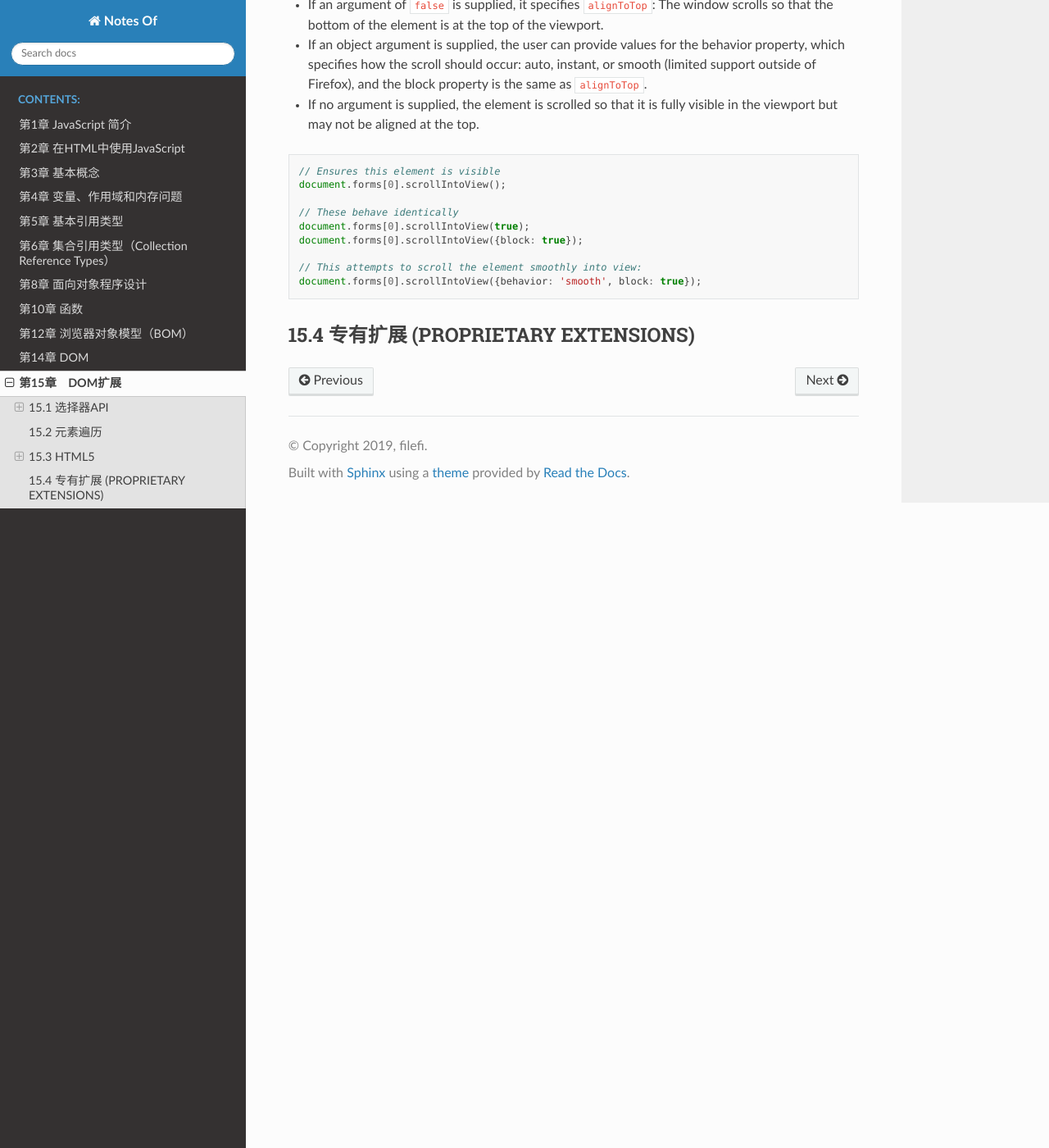
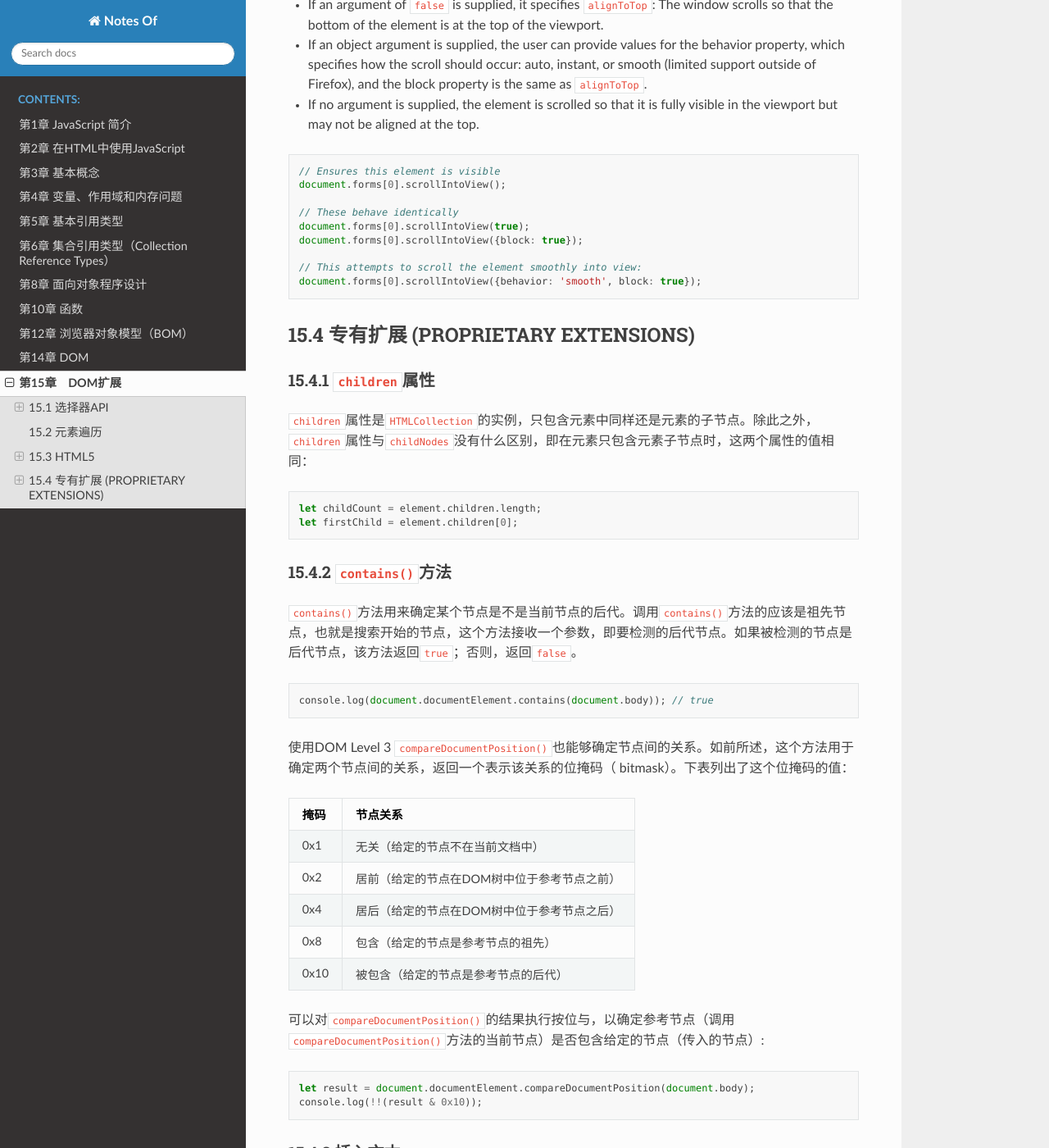
Before and after one commit to filefi/NotesOfProfessional-JavaScript-for-Web-Developers, a Sphinx documentation site: the page built from source/Chapter15-DOM_Extensions.md, in a window 1280 px wide and 1400 px high, scrolled down 5953 px. Shown: the whole window at 82% size. Built offline with Sphinx 7.4.7 and the Read the Docs theme 2.0.0, drawn with Linux system fonts in a browser that asks for light colours; some of the changed text lies outside the part shown.

Commit message:
chapter 15 finished

````diff
--- a/source/Chapter15-DOM_Extensions.md
+++ b/source/Chapter15-DOM_Extensions.md
@@ -270,3 +270,54 @@
 
 
 ## 15.4 专有扩展 (PROPRIETARY EXTENSIONS)
+
+### 15.4.1  `children`属性
+
+`children`属性是`HTMLCollection`的实例，只包含元素中同样还是元素的子节点。除此之外，`children`属性与`childNodes`没有什么区别，即在元素只包含元素子节点时，这两个属性的值相同：
+
+```js
+let childCount = element.children.length;
+let firstChild = element.children[0];
+```
+
+### 15.4.2 `contains()`方法
+
+`contains()`方法用来确定某个节点是不是当前节点的后代。调用`contains()`方法的应该是祖先节点，也就是搜索开始的节点，这个方法接收一个参数，即要检测的后代节点。如果被检测的节点是后代节点，该方法返回`true`；否则，返回`false`。
+
+```js
+console.log(document.documentElement.contains(document.body)); // true
+```
+
+使用DOM Level 3 `compareDocumentPosition()`也能够确定节点间的关系。如前所述，这个方法用于确定两个节点间的关系，返回一个表示该关系的位掩码（ bitmask）。下表列出了这个位掩码的值：
+
+| 掩码 | 节点关系                                    |
+| :--- | :------------------------------------------ |
+| 0x1  | 无关（给定的节点不在当前文档中）            |
+| 0x2  | 居前（给定的节点在DOM树中位于参考节点之前） |
+| 0x4  | 居后（给定的节点在DOM树中位于参考节点之后） |
+| 0x8  | 包含（给定的节点是参考节点的祖先）          |
+| 0x10 | 被包含（给定的节点是参考节点的后代）        |
+
+可以对`compareDocumentPosition()`的结果执行按位与，以确定参考节点（调用`compareDocumentPosition()`方法的当前节点）是否包含给定的节点（传入的节点）:
+
+
+```js
+let result = document.documentElement.compareDocumentPosition(document.body);
+console.log(!!(result & 0x10));
+```
+
+### 15.4.3 插入文本
+
+- **`innerText`属性** ：通过`innertText`属性可以操作元素中包含的所有文本内容，包括子文档树中的文本。在通过`innerText`读取值时，它会按照由浅入深的顺序，将子文档树中的所有文本拼接起来。在通过`innerText`写入值时，结果会删除元素的所有子节点，插入包含相应文本值的文本节点。**此外，设置`innerText`属性的同时，也对文本中存在的HTML语法标签字符（小于号、大于号、引号及和号）进行了转义。**
+- **`outerText`属性** ：除了作用范围扩大到了包含调用它的节点之外，`outerText`与`innerText`基本上没有多大区别。在读取文本值时，`outerText`与`innerText`的结果完全一样。但在写模式下，`outerText`就完全不同了：`outerText`不只是替换调用它的元素的子节点，而是会替换整个元素（包括子节点）。
+
+### 15.4.4 滚动
+
+以下方法是对`HTMLElement`类型的扩展，因此在所有元素中都可以调用。
+
+- `scrollIntoViewIfNeeded(alignCenter)`：只在当前元素在视口中不可见的情况下，才滚动浏览器窗口或容器元素，最终让它可见。如果当前元素在视口中可见，这个方法什么也不做。如果将可选的`alignCenter`参数设置为`true`，则表示尽量将元素显示在视口中部（垂直方向）。
+
+```js
+// Make sure this element is visible only if it's not already
+document.images[0].scrollIntoViewIfNeeded();
+```
````
